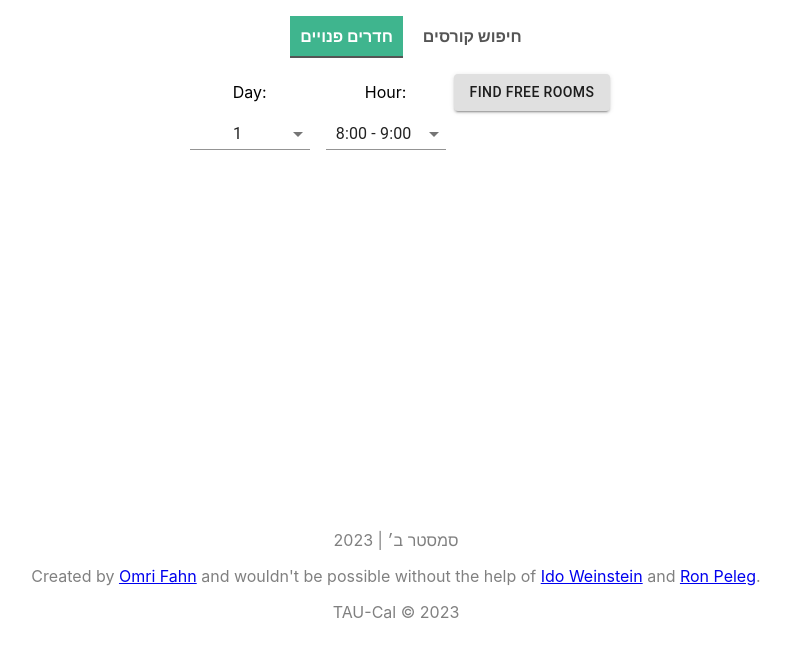
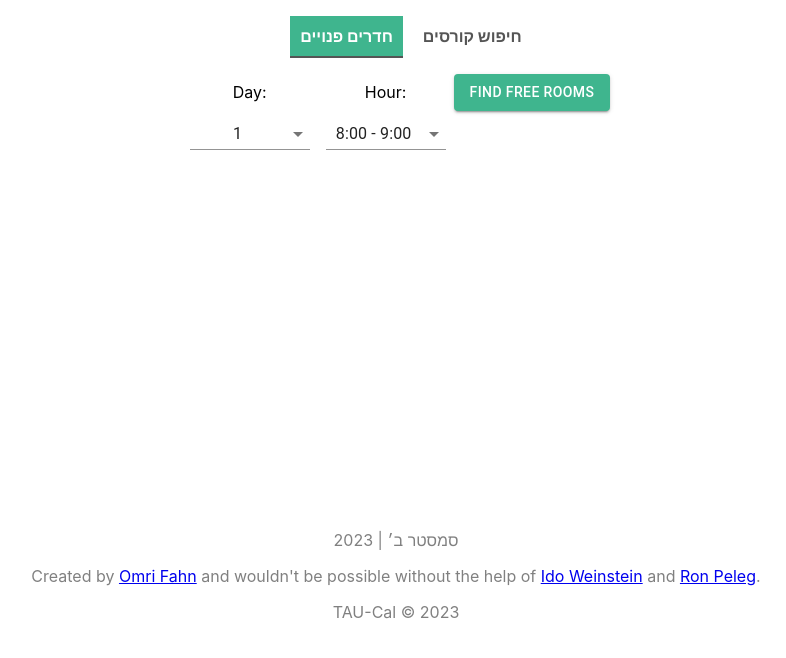
Before and after one commit to omrifahn/TAU-Cal, a React (Create React App) app: page / in a window 1280 px wide. Shown: the top 658 px of the page, without its empty margins (244-1030 px from the left). Built offline with nearby package versions, Linux system fonts and the light colour scheme.

Commit message:
Better UI

```diff
--- a/src/components/rooms_finder_components/FreeRoomsFinder.js
+++ b/src/components/rooms_finder_components/FreeRoomsFinder.js
@@ -6,11 +6,19 @@ import Select from '@material-ui/core/Select';
 import MenuItem from '@material-ui/core/MenuItem';
 import Button from '@material-ui/core/Button';
 import RoomsList from "./RoomsList";
+import { green } from '@material-ui/core/colors';
 
 const useStyles = makeStyles((theme) => ({
     formControl: {
         margin: theme.spacing(1),
         minWidth: 120,
+    },
+    button: {
+        backgroundColor: green[500],
+        color: 'white',
+        '&:hover': {
+            backgroundColor: green[700],
+        },
     },
 }));
 
@@ -66,14 +74,14 @@ const FreeRoomsFinder = () => {
                     {Array.from({ length: 12 }, (_, i) => i + 8).map(hour => (
                         <MenuItem value={hour}>{hour}:00 - {hour + 1}:00</MenuItem>
                     ))}
+
                 </Select>
             </FormControl>
-            <Button variant="contained" color="" onClick={findFreeRooms}>
+            <Button variant="contained" className={classes.button} style={{backgroundColor: '#3fb58e', color: 'white'}} onClick={findFreeRooms}>
                 Find Free Rooms
             </Button>
 
             <RoomsList freeRooms={freeRooms} />
-
         </div>
     );
 };
```
